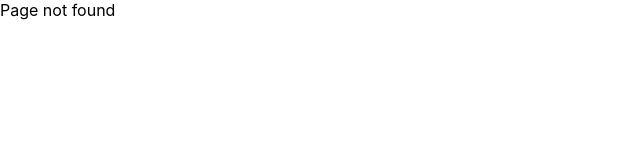
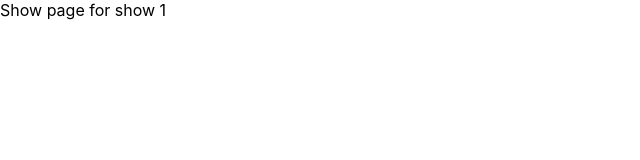
Before and after one commit to SuhasiV/Box-office-app, a React (Create React App) app: page /show/1 in a window 1280 px wide. Before the commit this address had no page. Shown: the top 160 px of the page, without its empty margins (0-640 px from the left). Built offline with nearby package versions, Linux system fonts and the light colour scheme.

Commit message:
create dynamic show page

```diff
--- a/src/App.jsx
+++ b/src/App.jsx
@@ -2,6 +2,7 @@
 import Home from './pages/Home';
 import Starred from './pages/Starred';
 import MainLayout from './components/MainLayout';
+import Show from './pages/Show';
 
 function App() {
   return (
@@ -11,6 +12,9 @@
           <Route path="/" element={<Home />} />
           <Route path="/starred" element={<Starred />} />
         </Route>
+
+        <Route path="/show/:showId" element={<Show />} />
+
         <Route path="*" element={<div>Page not found</div>} />
 
         {/*<Route path="/" element={<App />}>
--- a/src/components/shows/ShowCard.jsx
+++ b/src/components/shows/ShowCard.jsx
@@ -13,7 +13,7 @@
       <h3>{name}</h3>
       <p>{summaryStripped}</p>
       <div>
-        <Link to="/">Read More</Link>
+        <Link to={`/show/${id}`}>Read More</Link>
         <button type="button">Star Me</button>
       </div>
     </div>
--- /dev/null
+++ b/src/pages/Show.jsx
@@ -0,0 +1,9 @@
+import { useParams } from 'react-router-dom';
+
+const Show = () => {
+  const { showId } = useParams();
+
+  return <div> Show page for show {showId}</div>;
+};
+
+export default Show;
```
